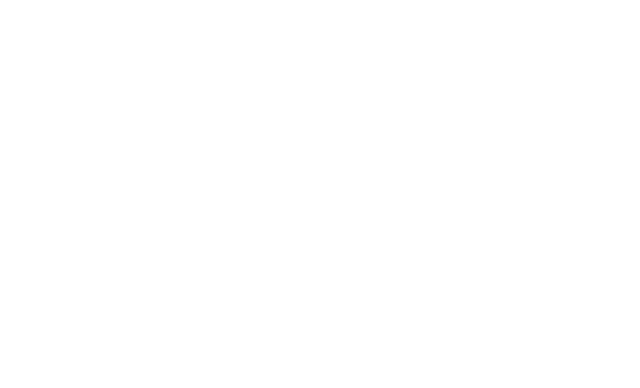
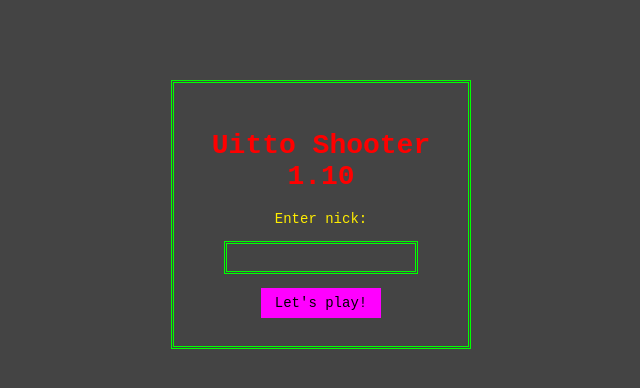
Before and after one commit to jehna/uitto-shooter, a website: page client/main.html in a window 1280 px wide. Shown: the whole page, without its empty margins (319-959 px from the left). Drawn offline with Linux system fonts and the light colour scheme.

Commit message:
Added: Login screen and player names

```diff
--- a/client/assets.js
+++ b/client/assets.js
@@ -5,6 +5,6 @@ export const assets = new createjs.LoadQueue();
 assets.on('complete', handleComplete);
 function handleComplete(e) {
   if (assets.loaded) {
-    uittoshooter._onCreateGame.forEach(fn => fn());
+    //uittoshooter._onCreateGame.forEach(fn => fn());
   }
 }
--- a/client/log.js
+++ b/client/log.js
@@ -7,7 +7,7 @@ import { uittoshooter } from '/client/uittoshooter'
 
 require('createjs-easeljs');
 
-const logText = new createjs.Text('', '6px Arial', '#FFFFFF');
+const logText = new createjs.Text('', '10px Arial', '#FFFFFF');
 logText.lineHeight = 4;
 wholeStage.addChild(logText);
 
@@ -25,8 +25,8 @@ uittoshooter.onCreateGame(() => {
         case 'kill':
           const by = gameObjects.Player[data.by];
           const who = gameObjects.Player[data.who];
-          const byName = by.data.color + (by.id === myID ? ' (you)' : '');
-          const whoName = who.data.color + (who.id === myID ? ' (you)' : '');
+          const byName = by.data.nick + (by.id === myID ? ' (you)' : '');
+          const whoName = who.data.nick + (who.id === myID ? ' (you)' : '');
           addLogText(`${byName} ︻デ═一 ${whoName}`);
 
           const deadBody = new createjs.Sprite(getPlayerSpritesheet());
--- a/client/main.html
+++ b/client/main.html
@@ -6,13 +6,19 @@
     margin: 0;
     padding: 0;
     overflow: hidden;
+    font: 14px monospace;
+    background-color: #444;
+    -webkit-font-smoothing: none;
+  }
+
+  h1 {
+    color: #F00;
   }
 
   canvas {
     image-rendering: pixelated;
     width: 100%;
     height: 100%;
-    background-color: #444;
   }
 
   #debug-canvas {
@@ -23,8 +29,67 @@
     height: auto;
     background: transparent;
   }
+
+  label {
+    display: block;
+  }
+
+  form.play-game {
+    margin: 80px auto;
+    width: 300px;
+    text-align: center;
+    border: 3px double #0F0;
+    padding: 2em;
+    box-sizing: border-box;
+  }
+
+  label {
+    color: #FE0;
+  }
+
+  input {
+    border: 3px double #0F0;
+    background: none;
+    margin: 1em;
+    color: #F0F;
+    font: inherit;
+    padding: 0.4em;
+    text-align: center;
+  }
+
+  button {
+    background: #F0F;
+    border: 0;
+    font: inherit;
+    padding: 0.5em 1em;
+  }
+
+  input:focus {
+    outline: none;
+  }
+
+  button:focus {
+    outline: none;
+    background-color: #F3F;
+    font-weight: bold;
+  }
   </style>
 </head>
 
 <body>
+  <form class="play-game">
+    <h1>Uitto Shooter 1.10</h1>
+    <div>
+      <label for="nimimerkki">Enter nick:</label>
+      <input type="text" id="nimimerkki" name="nick" autofocus />
+    </div>
+    <!-- <div>
+      <label><input type="radio"> Red team</label>
+      <label><input type="radio"> Blue team</label>
+    </div> -->
+    <div>
+      <button type="submit">Let's play!</button>
+    </div>
+  </form>
+
 </body>
--- a/imports/GameObjects/Player.js
+++ b/imports/GameObjects/Player.js
@@ -42,7 +42,7 @@ if (Meteor.isClient) {
       addedAt: function(data, idx) {
         new Player(data._id);
         gameObjects.Player[data._id].setData(data);
-        gameObjects.Player[data._id].setName(data.color);
+        gameObjects.Player[data._id].setName(data.nick);
       },
       changedAt: function(data, _, idx) {
         gameObjects.Player[data._id].setData(data);
@@ -56,9 +56,9 @@ if (Meteor.isClient) {
 
 export default class Player extends GameObject {
 
-  static create(id) {
+  static create(id, nick) {
     if (Meteor.isClient) return;
-    super.create(Players, id, {kills: 0, deaths: 0, dead: false});
+    super.create(Players, id, {kills: 0, deaths: 0, dead: false, nick: nick});
   }
   static destroy(id) {
     if (Meteor.isClient) {
--- a/server/main.js
+++ b/server/main.js
@@ -22,8 +22,8 @@ Meteor.startup(() => {
       const shooter = gameObjects.Player[idx];
       shooter.shoot();
     },
-    createPlayer(idx) {
-      Player.create(idx);
+    createPlayer(idx, nick) {
+      Player.create(idx, nick);
     }
   });
 
```
Also changed, not shown: client/currentUser.js (+0 -8 lines), client/main.js (+16 -0 lines), client/stats.js (+5 -2 lines).
